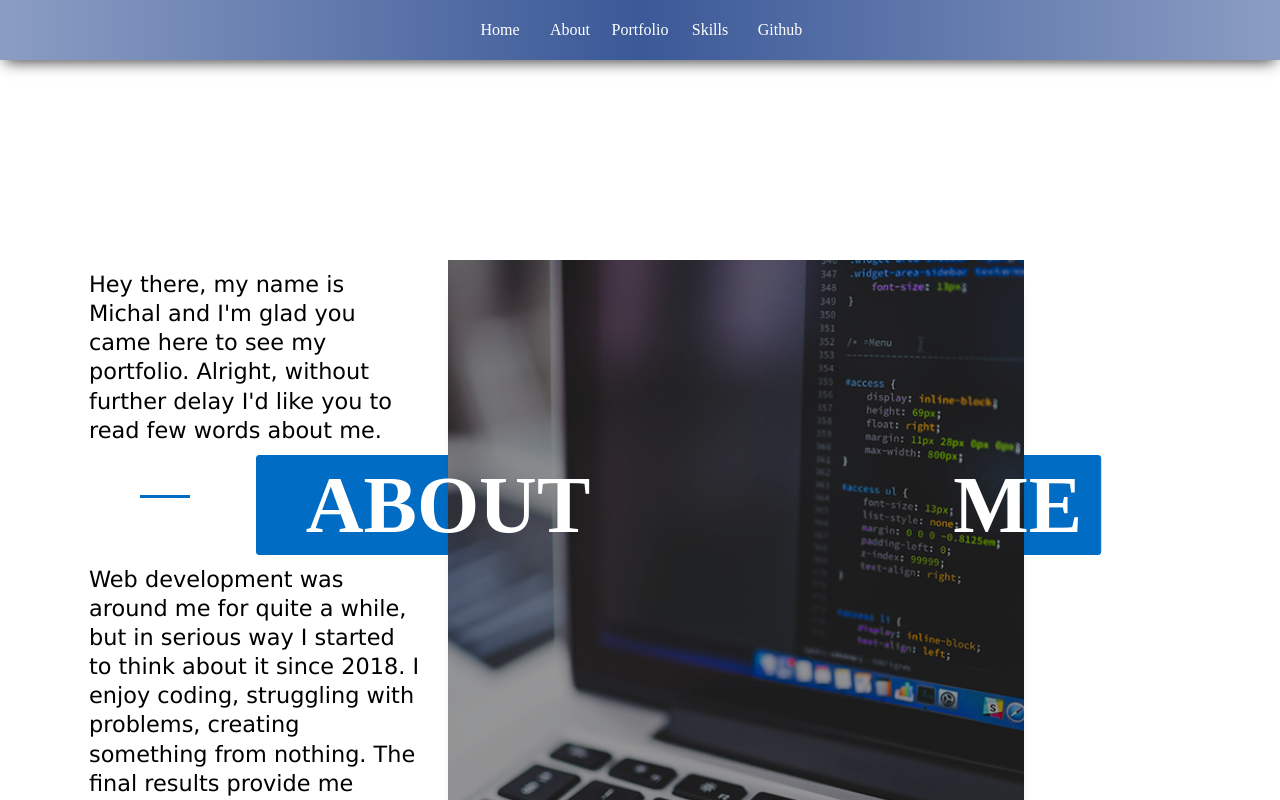
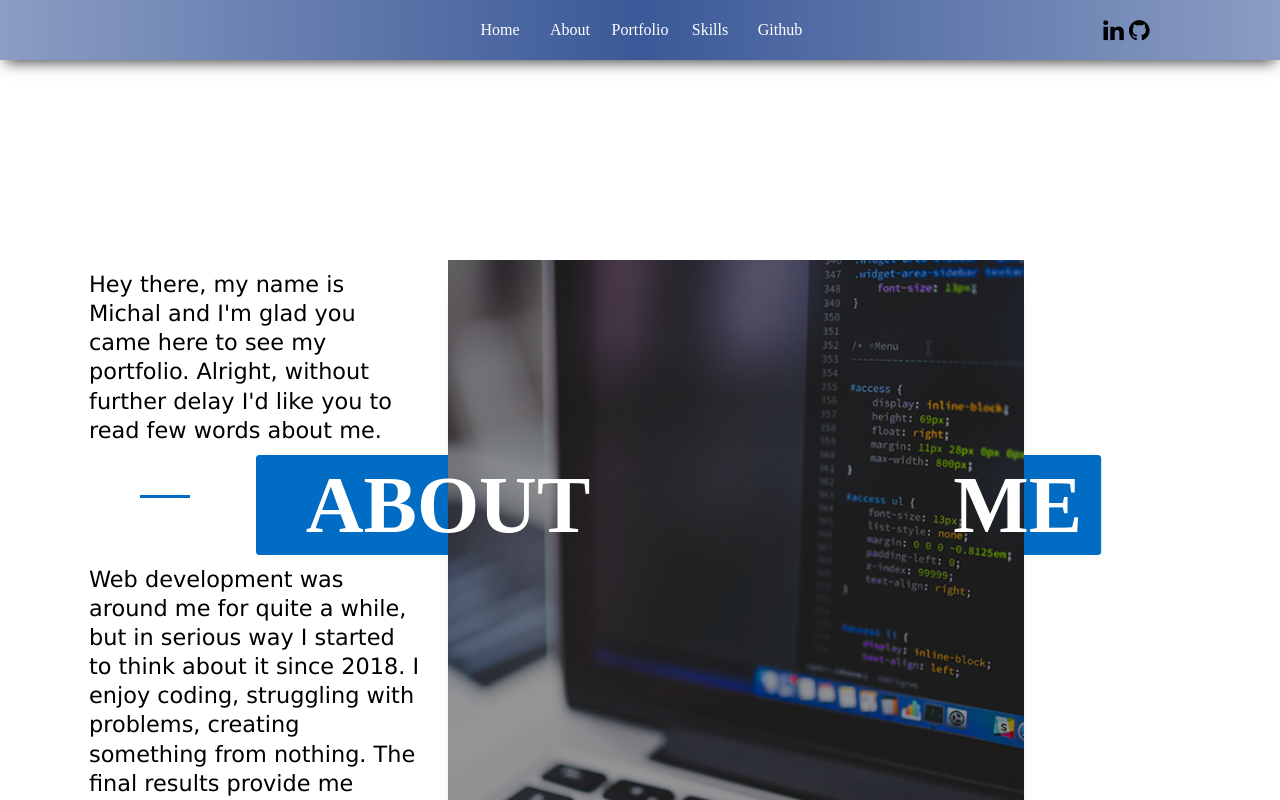
Before and after one commit to klauza/animated-business-app, a React (Create React App) app: page /about in a window 1280 px wide. Shown: the top 800 px of the page. Built offline with nearby package versions, Linux system fonts and the light colour scheme.

Commit message:
navbar and portfolio icons added

```diff
--- a/src/components/layout/About.js
+++ b/src/components/layout/About.js
@@ -56,7 +56,7 @@ export default class About extends Component {
       <p className="about__top">Hey there, my name is Michal and I'm glad you came here to see my portfolio. Alright, without further delay I'd like you to read few words about me.</p>
       <h1 className="about__mid"><span id="about-text">ABOUT</span></h1>
       <h1 className="about__mid-right"><span id="me-text">ME</span></h1>
-      <p className="about__bottom">Web development was around me for quite a while, but in serious way I started to think about it since 2018. I enjoy coding, struggling with problems, creating something from nothing. The final results provide me phenomenal feelings and injection of positivity. Mainly I'm creating SPA applications. For last period of time I was practicing with React. </p>
+      <p className="about__bottom">Web development was around me for quite a while, but in serious way I started to think about it since 2018. I enjoy coding, struggling with problems, creating something from nothing. The final results provide me phenomenal feelings and injection of positivity. Mainly I'm creating Single Page Applications. For last period of time I was practicing with React. </p>
       <figure><img src={image} alt="" className="about__image" onLoad={this.handleImageLoaded.bind(this)} onError={this.handleImageErrored.bind(this)} /></figure>
 
     </section>
--- a/src/components/layout/Github.js
+++ b/src/components/layout/Github.js
@@ -107,7 +107,7 @@ class Github extends Component {
         </div>
 
         <div className="repo-container">
-          <span className="repo-container__title">Latest created repos</span>
+          <span className="repo-container__title">Last created repos</span>
           <div className="repo-headers">
             <li className="repo-item-header">Language</li>
             <li className="repo-item-header">Name</li>
--- a/src/components/layout/Navbar.js
+++ b/src/components/layout/Navbar.js
@@ -5,6 +5,8 @@ function Navbar() {
   return (
     <div className="nav-bar">
       <div className="container">
+
+        <div className="nav-links-container">
           <NavLink to="/" className="nav-link">Home</NavLink>
           <NavLink to="/about" className="nav-link">About</NavLink>
           <NavLink to="/portfolio" className="nav-link">Portfolio</NavLink>
@@ -12,6 +14,12 @@ function Navbar() {
           <NavLink to="/github" className="nav-link">Github</NavLink>
         </div>
 
+        <div className="nav-icons">
+          <a href=""><i class="fa fa-linkedin"></i></a>
+          <a href=""><i class="fa fa-github"></i></a>
+        </div>
+
+      </div>
     </div>
   )
 }
--- a/src/css/sass/_navbar.scss
+++ b/src/css/sass/_navbar.scss
@@ -7,21 +7,50 @@
     rgb(139,157,195),
     rgb(59,89,152),
     rgb(139,157,195)
-  )
-}
-.nav-bar > .container{
+  );
+
+  .container{
     width: 80%;
+    display: grid;
+    grid-template-columns: 1fr 90% 1fr;
     margin: 0 auto;
+
+    .nav-links-container{
+      grid-column: 2 / span 1;
       text-align: center;
-}
-.nav-bar > .container .nav-link{
+
+      .nav-link{
         width: 70px;
         color: white;
         display: inline-block;
         line-height: 60px;
         text-decoration: none;
-}
-.nav-bar .nav-link:hover{
+        &:hover{
 
           color: rgb(139,157,195);
         }
+      }
+    }
+
+    .nav-icons{
+      display: grid;
+      grid-template-columns: 1fr 1fr;
+      a{
+        width: 100%;
+        text-align: center;
+        text-decoration: none;
+        color: black;
+        &:hover{
+          background: black;
+          color: white;
+        }
+      }
+      i{
+        font-size: 24px;
+        line-height: 60px;
+      }
+    }
+  }
+
+
+}
--- a/src/style.css
+++ b/src/style.css
@@ -7,21 +7,36 @@ body {
   box-shadow: 0px 7px 14px -5px rgba(0, 0, 0, 0.75);
   background: -webkit-gradient(linear, left top, right top, from(#8b9dc3), color-stop(#3b5998), to(#8b9dc3));
   background: linear-gradient(to right, #8b9dc3, #3b5998, #8b9dc3); }
-
-.nav-bar > .container {
+  .nav-bar .container {
     width: 80%;
-  margin: 0 auto;
+    display: grid;
+    grid-template-columns: 1fr 90% 1fr;
+    margin: 0 auto; }
+    .nav-bar .container .nav-links-container {
+      grid-column: 2 / span 1;
       text-align: center; }
-
-.nav-bar > .container .nav-link {
+      .nav-bar .container .nav-links-container .nav-link {
         width: 70px;
         color: white;
         display: inline-block;
         line-height: 60px;
         text-decoration: none; }
-
-.nav-bar .nav-link:hover {
+        .nav-bar .container .nav-links-container .nav-link:hover {
           color: #8b9dc3; }
+    .nav-bar .container .nav-icons {
+      display: grid;
+      grid-template-columns: 1fr 1fr; }
+      .nav-bar .container .nav-icons a {
+        width: 100%;
+        text-align: center;
+        text-decoration: none;
+        color: black; }
+        .nav-bar .container .nav-icons a:hover {
+          background: black;
+          color: white; }
+      .nav-bar .container .nav-icons i {
+        font-size: 24px;
+        line-height: 60px; }
 
 .container-home h1 {
   color: red; }
@@ -212,7 +227,7 @@ body {
     grid-template-columns: repeat(auto-fit, minmax(220px, 350px));
     grid-auto-rows: minmax(500px, 1fr);
     grid-column-gap: 15px;
-    grid-row-gap: 100px;
+    grid-row-gap: 50px;
     -webkit-box-pack: center;
             justify-content: center; }
     #portfolio-page .portfolio-grid .card {
@@ -224,7 +239,9 @@ body {
       overflow: hidden;
       box-shadow: 0px 27px 40px -20px rgba(0, 0, 0, 0.75);
       text-transform: uppercase;
-      font-family: verdana; }
+      font-family: verdana;
+      border: 0px solid black;
+      border-radius: 5px; }
       #portfolio-page .portfolio-grid .card .card-background {
         height: 100%;
         -webkit-filter: brightness(0.9);
@@ -292,28 +309,30 @@ body {
               background-color: black; }
             #portfolio-page .portfolio-grid .card .card-description__link a:hover {
               cursor: pointer;
-              background: #b97900;
-              color: white; }
+              background: white;
+              color: black; }
           #portfolio-page .portfolio-grid .card .card-description__link i {
             margin-left: 10px;
             font-size: 20px; }
+          #portfolio-page .portfolio-grid .card .card-description__link a:nth-child(1) i {
+            font-size: 18px; }
       #portfolio-page .portfolio-grid .card-description__hover--text {
         padding-top: 20px;
         text-align: center;
         width: 100%;
-        height: 100px;
+        height: 130px;
         background: rgba(255, 255, 255, 0.075);
         position: absolute;
         bottom: 0;
         left: 0;
-        -webkit-transform: translateY(120px);
-                transform: translateY(120px);
+        -webkit-transform: translateY(140px);
+                transform: translateY(140px);
         -webkit-transition: 450ms all ease;
         transition: 450ms all ease;
         color: white; }
       #portfolio-page .portfolio-grid .card:hover .card-description__hover--text {
-        -webkit-transform: translateY(0px);
-                transform: translateY(0px);
+        -webkit-transform: translateY(5px);
+                transform: translateY(5px);
         -webkit-transition: 450ms all ease;
         transition: 450ms all ease; }
   #portfolio-page .separator {
@@ -323,6 +342,12 @@ body {
     background: lightblue;
     text-align: center;
     line-height: 300px; }
+  @media (max-width: 65em) {
+    #portfolio-page .portfolio-grid {
+      width: 90%; } }
+  @media (max-width: 35em) {
+    #portfolio-page .portfolio-grid {
+      width: 95%; } }
 
 #github-page {
   margin-top: 50px; }
```
Also changed, not shown: src/components/layout/Portfolio.js (+42 -14 lines), src/css/sass/_portfolio.scss (+23 -6 lines), 1 other file (tests, documents, lock files or other folders). Lines whose indentation alone changed are shown as unchanged.
